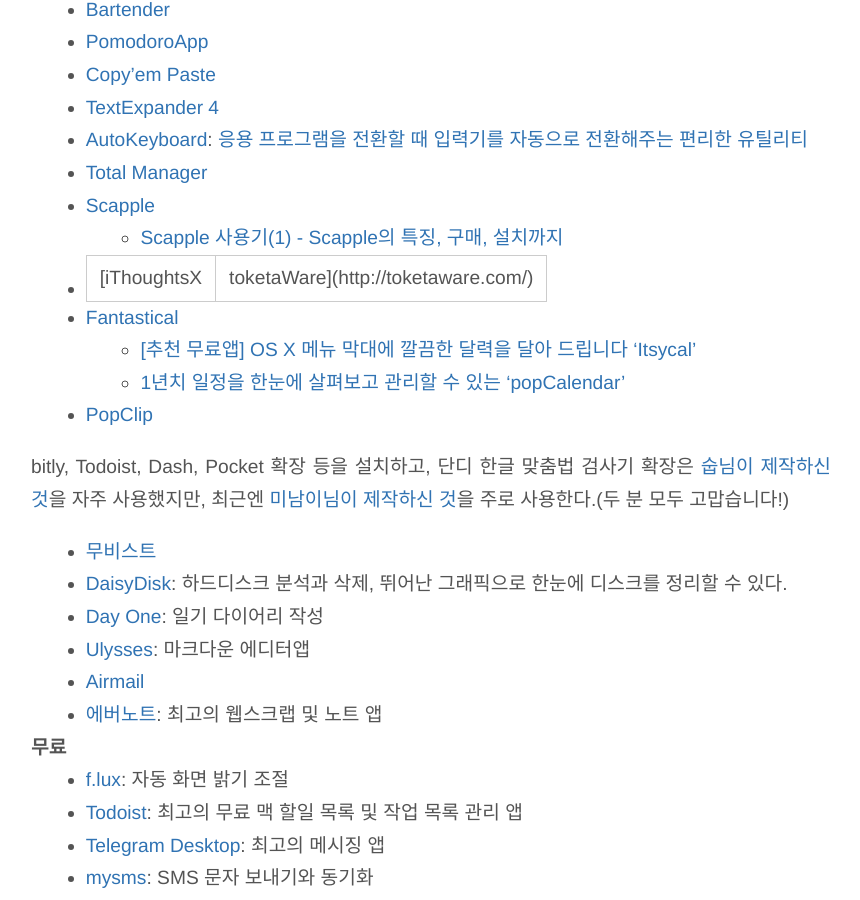
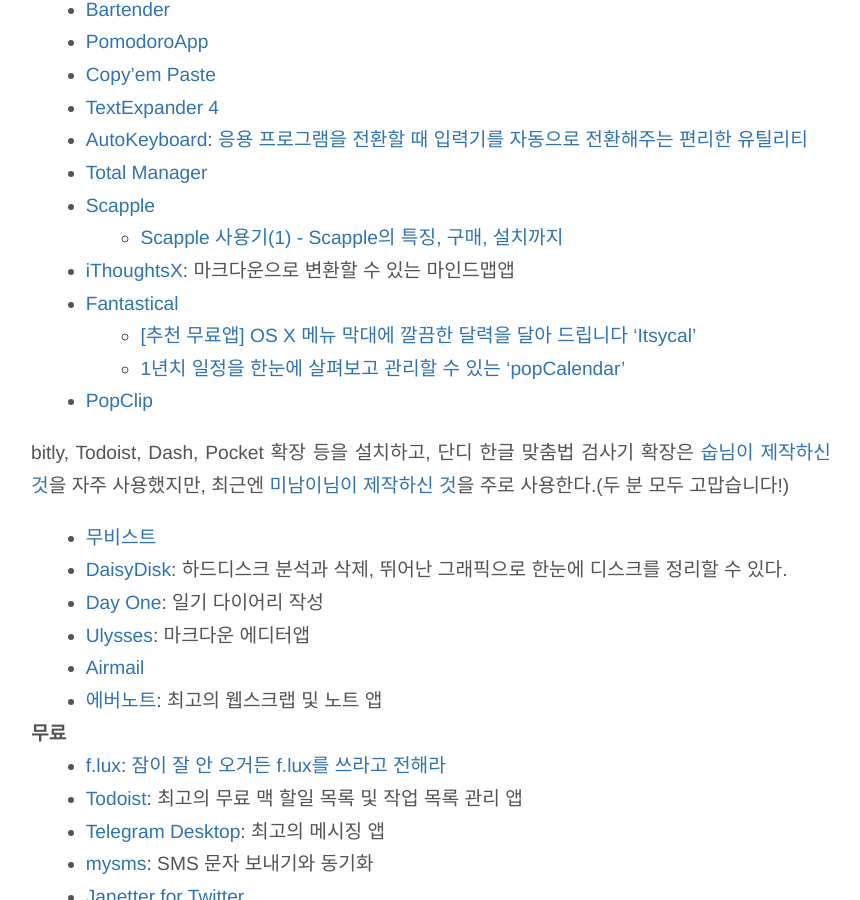
Before and after one commit to nolboo/nolboo.github.io, a Jekyll site: the page built from _posts/2015-05-06-mac-web-app.md, in a window 1280 px wide and 900 px high, scrolled down 3426 px. Shown: the whole window, without its empty margins (209-1069 px from the left). Built offline with Jekyll 4.4.1, drawn with Linux system fonts in a browser that asks for light colours; Markdown is read by kramdown in place of the engine named in the settings; comment, search, counter and statistics services are not loaded.

Commit message:
Add index

```diff
--- a/_posts/2013-10-15-free-blog-with-github-jekyll.markdown
+++ b/_posts/2013-10-15-free-blog-with-github-jekyll.markdown
@@ -236,6 +236,7 @@
   2. [지킬 부트스트랩](http://jekyllbootstrap.com/)
 * 지킬을 깃허브에 적용할 때 아쉬운 점은 보안상의 문제로 플러그인을 사용할 수 없다는 것이다. 그러나 사이트를 아예 제너레이트한 다음 깃허브로 푸시하면 대부분 문제없이 사용할 수 있다. 다양한 플러그인은 [지킬 사이트](http://jekyllrb.com/docs/plugins/)와 [이곳](http://www.jekyll-plugins.com/)에서 볼 수 있다.
 * [놀부의 마크다운 사용법 - 무료 툴을 중심으로 한 워크플로우](http://nolboo.github.io/blog/2014/04/15/how-to-use-markdown/)
+* [완전 초보를 위한 깃허브](http://nolboo.github.io/blog/2013/10/06/github-for-beginner/)
 
    [1]: http://jekyllrb.com/
    [2]: http://farm8.staticflickr.com/7413/10289345933_7fefe3a053.jpg
--- a/_posts/2015-05-06-mac-web-app.md
+++ b/_posts/2015-05-06-mac-web-app.md
@@ -110,7 +110,7 @@
 - [Total Manager](https://itunes.apple.com/app/id796275163?mt=12)
 - [Scapple](https://itunes.apple.com/kr/app/scapple/id568020055?mt=12)
     - [Scapple 사용기(1) - Scapple의 특징, 구매, 설치까지](http://reinia.net/916)
-- [iThoughtsX | toketaWare](http://toketaware.com/)
+- [iThoughtsX](http://toketaware.com/): 마크다운으로 변환할 수 있는 마인드맵앱
 - [Fantastical](https://flexibits.com/fantastical)
     - [[추천 무료앱] OS X 메뉴 막대에 깔끔한 달력을 달아 드립니다 'Itsycal'](http://macnews.tistory.com/3023)
     - [1년치 일정을 한눈에 살펴보고 관리할 수 있는 'popCalendar'](http://macnews.tistory.com/2480)
@@ -128,7 +128,7 @@
 
 #### 무료
 
-- [f.lux](https://justgetflux.com/): 자동 화면 밝기 조절
+- [f.lux](https://justgetflux.com/): [잠이 잘 안 오거든 f.lux를 쓰라고 전해라](http://ohyecloudy.com/pnotes/archives/flux/)
 - [Todoist](https://todoist.com/macApp): 최고의 무료 맥 할일 목록 및 작업 목록 관리 앱
 - [Telegram Desktop](https://desktop.telegram.org/): 최고의 메시징 앱
 - [mysms](https://itunes.apple.com/en/app/id545578261): SMS 문자 보내기와 동기화
```
Also changed, not shown: _posts/2015-08-21-oh-my-zsh.md (+1 -0 lines), _posts/2015-12-28-self-education-and-the-pursuit-of-passion.md (+3 -1 lines), _posts/잉여들의 히치하이킹.md (added, +7 -0 lines), 1 other file.
